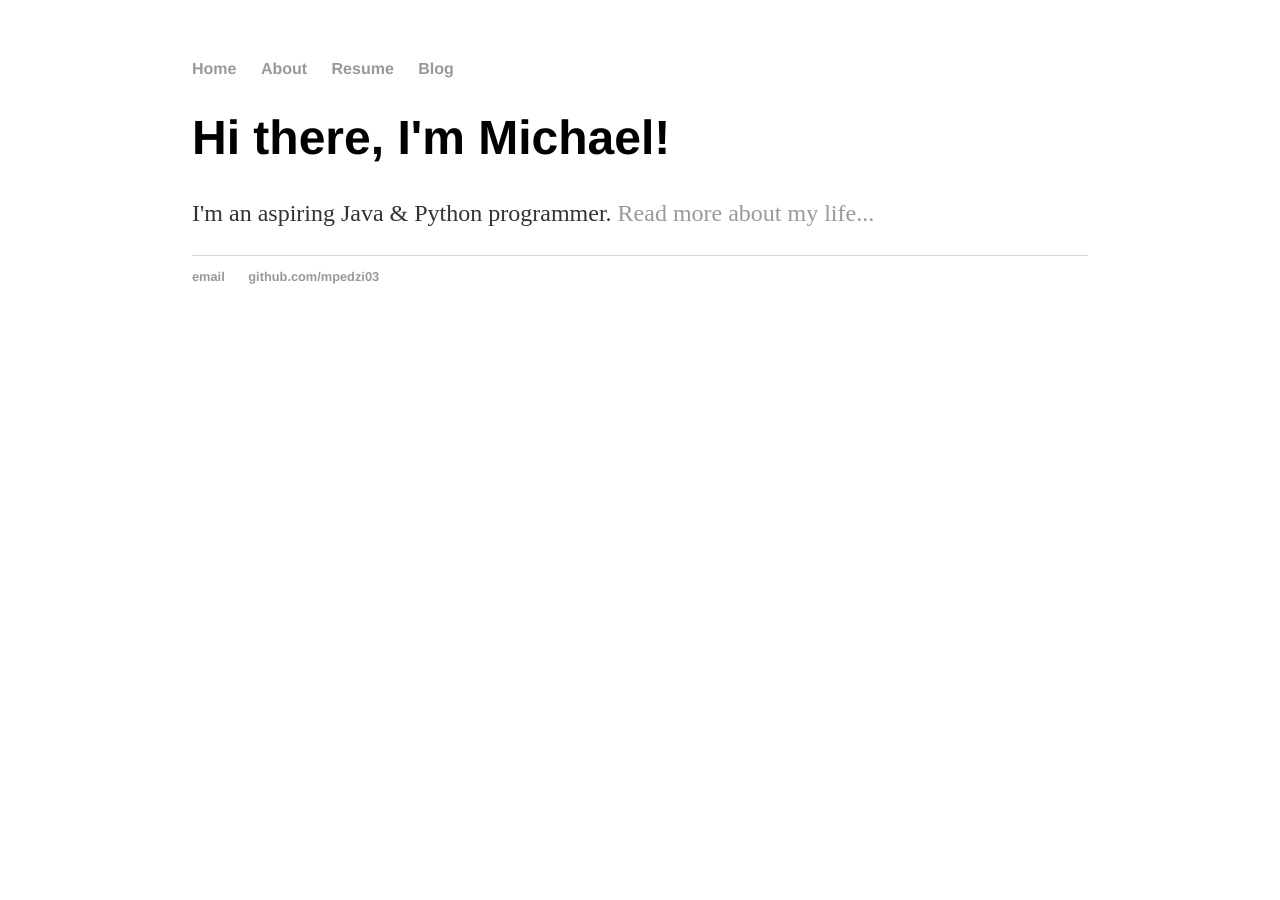
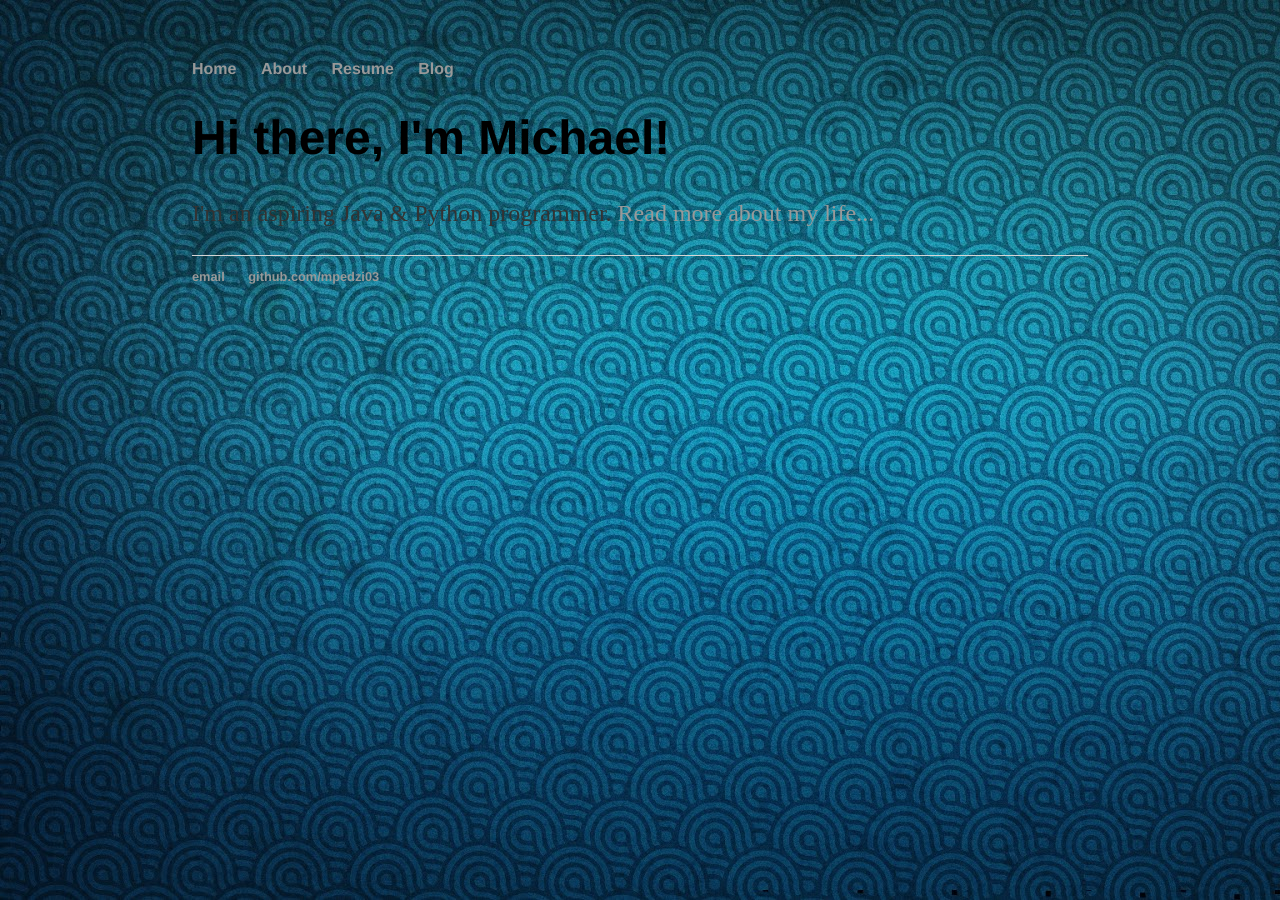
Before and after one commit to mpedzi03/mpedzi03.github.io.old, a Jekyll site: the page built from index.html, in a window 1280 px wide. Built offline with Jekyll 4.4.1, drawn with Linux system fonts in a browser that asks for light colours.

Commit message:
!u images

```diff
--- a/css/main.css
+++ b/css/main.css
@@ -1,7 +1,7 @@
 body {
     margin: 60px auto;
     width: 70%;
-	background-image: url('images/SWbackground.jpg')
+	background-image: url('/images/SWbackground.jpg')
 }
 nav ul, footer ul {
     font-family:'Helvetica', 'Arial', 'Sans-Serif';
```
